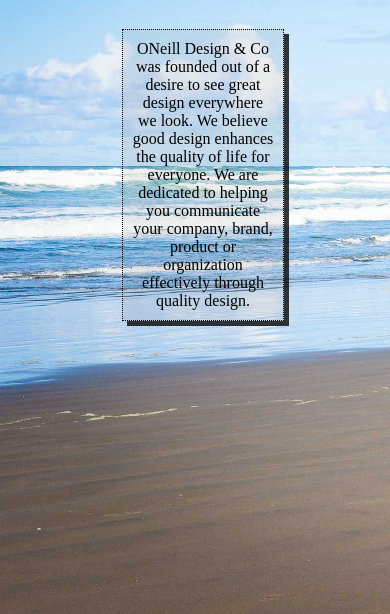
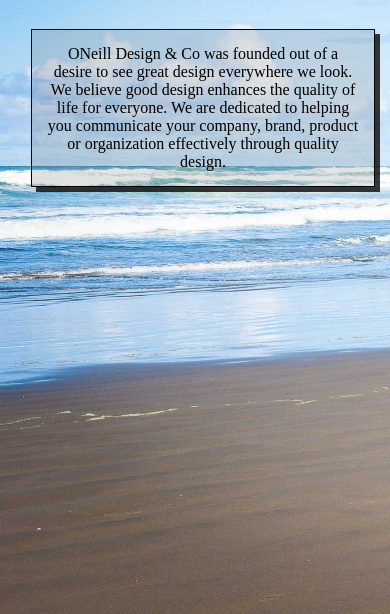
Before and after one commit to Jesserex/jtoneill89.github.io, a plain HTML site: page index.html in a window 390 px wide. Shown: the part 246-860 px from the top of the page. Drawn offline with Linux system fonts and the light colour scheme.

Commit message:
updated css

```diff
--- a/index.html
+++ b/index.html
@@ -42,9 +42,9 @@
     margin: 0 auto;
   }
   p#desc-sec {
-    padding: 10px;
-    background-color: rgba(9,9,9,.05);
-    border: 1px dotted;
+    padding: 15px;
+    background-color: rgba(9,9,9,.1);
+    border: 1px solid;
     box-shadow: 5px 5px rgba(7,7,7,.8);
   }
   #logo {
@@ -64,4 +64,9 @@
     font-weight: 100;
     font-size: 1.25em;
   }
+  @media screen and (max-width: 640px) {
+    p {
+      width: 80%;
+    }
+  }
 </style>
```
